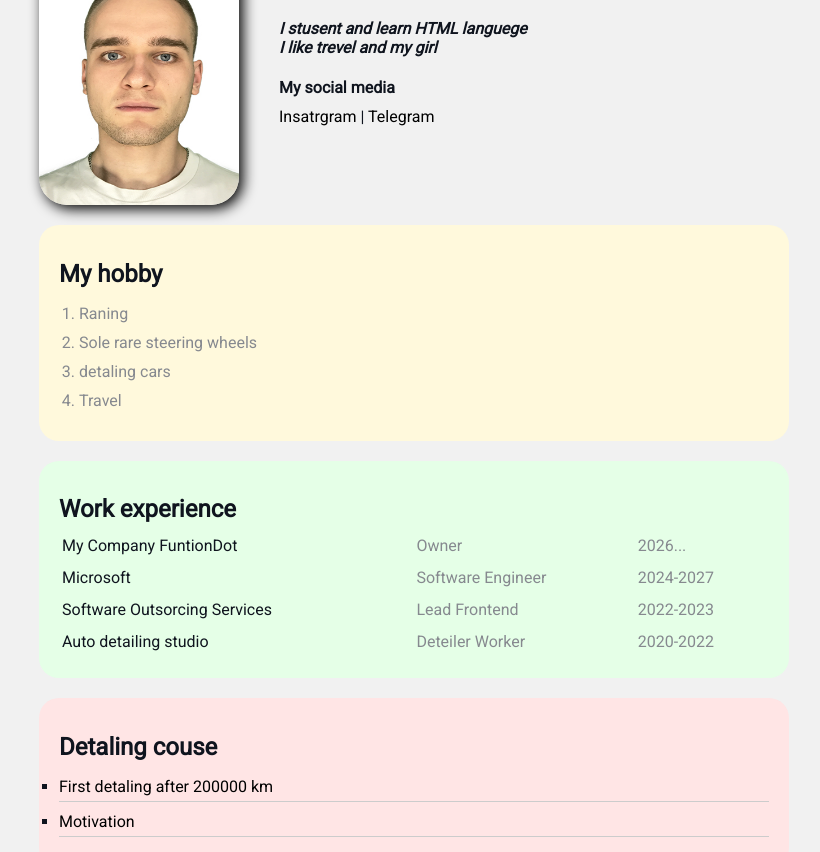
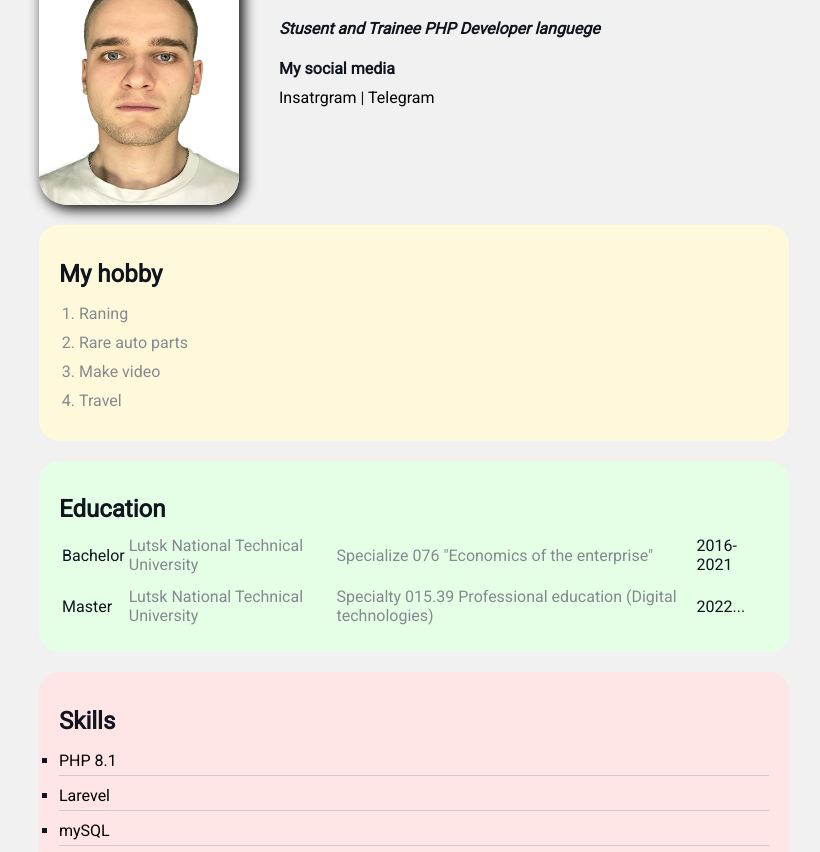
Before and after one commit to Valentyn99/css, a plain HTML site: page index.html in a window 1280 px wide. Shown: the part 100-952 px from the top of the page, without its empty margins (226-1046 px from the left). Drawn offline with Linux system fonts and the light colour scheme.

Commit message:
Update index.html

```diff
--- a/index.html
+++ b/index.html
@@ -11,8 +11,8 @@
 
     <div class="info-text">
         <h1>Valentyn Avdiiuk</h1>
-        <p>I stusent and learn HTML languege</p>
-        <p> I like trevel and my girl</p>
+        <p>Stusent and Trainee PHP Developer languege</p>
+
 
 
 <h4>My social media</h4>
@@ -27,49 +27,48 @@
     <h2>My hobby</h2>
     <ol class="list">
         <li>Raning</li>
-        <li>Sole rare steering wheels</li>
-        <li>detaling cars</li>
+        <li>Rare auto parts</li>
+        <li>Make video</li>
         <li>Travel</li>
     </ol>
 </div>
 
 <div class="card bg-green">
-    <h2>Work experience</h2>
+    <h2>Education</h2>
     <table class="table">
         <tbody>
             <tr>
-                <td>My Company FuntionDot</td>
-                <td>Owner</td>
-                <td>2026...</td>
+                <td>Bachelor</td>
+                <td>Lutsk National Technical University</td>
+                <td>Specialize 076 "Economics of the enterprise"</td>
+                <td>2016-2021</td>
             </tr>
             <tr>
-                <td>Microsoft</td>
-                <td>Software Engineer</td>
-                <td>2024-2027</td>
-            </tr>
-            <tr>
-                <td>Software Outsorcing Services</td>
-                <td>Lead Frontend</td>
-                <td>2022-2023</td>
-            </tr>
-            <tr>
-                <td>Auto detailing studio</td>
-                <td>Deteiler Worker</td>
-                <td>2020-2022</td>
+                <td>Master</td>
+                <td>Lutsk National Technical University</td>
+                <td>Specialty 015.39 Professional education (Digital technologies)</td>
+                <td>2022...</td>
             </tr>
         </tbody>
     </table>
 </div>
 
     <div class="card bg-red">
-    <h2>Detaling couse</h2>
+    <h2>Skills</h2>
     <ul class="link-list">
         <li>
-            <a href="https://youtu.be/I3gHxa39MQ4">First detaling after 200000 km</a>
+            <a href="https://youtu.be/I3gHxa39MQ4">PHP 8.1</a>
         </li>
         <li>
-            <a href="https://www.youtube.com/watch?v=vzly-7hy1_U">Motivation</a>
+            <a href="https://www.youtube.com/watch?v=vzly-7hy1_U">Larevel</a>
         </li>
+         <li>
+            <a href="https://www.youtube.com/watch?v=vzly-7hy1_U">mySQL</a>
+        </li>
+        <li>
+            <a href="https://www.youtube.com/watch?v=vzly-7hy1_U">Vue.js</a>
+        </li>
+
     </ul>
     </div>
 
```
